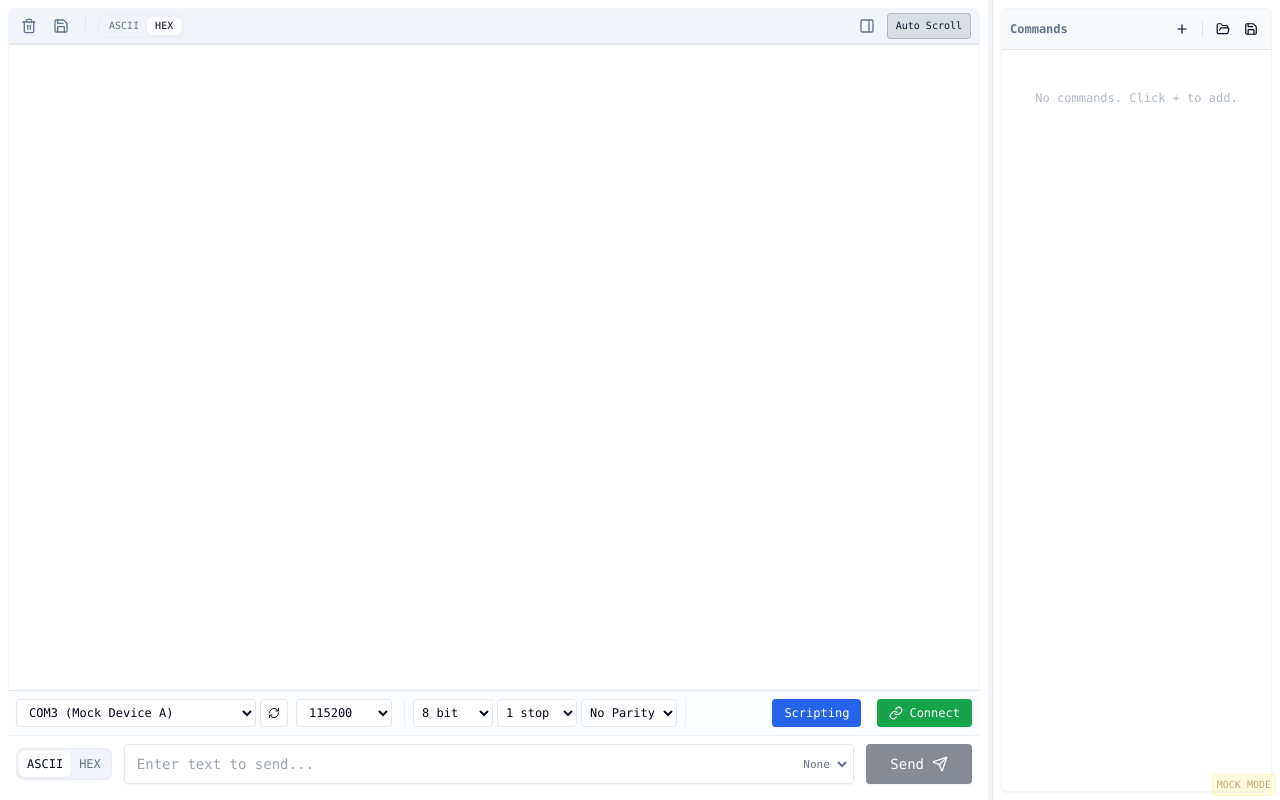
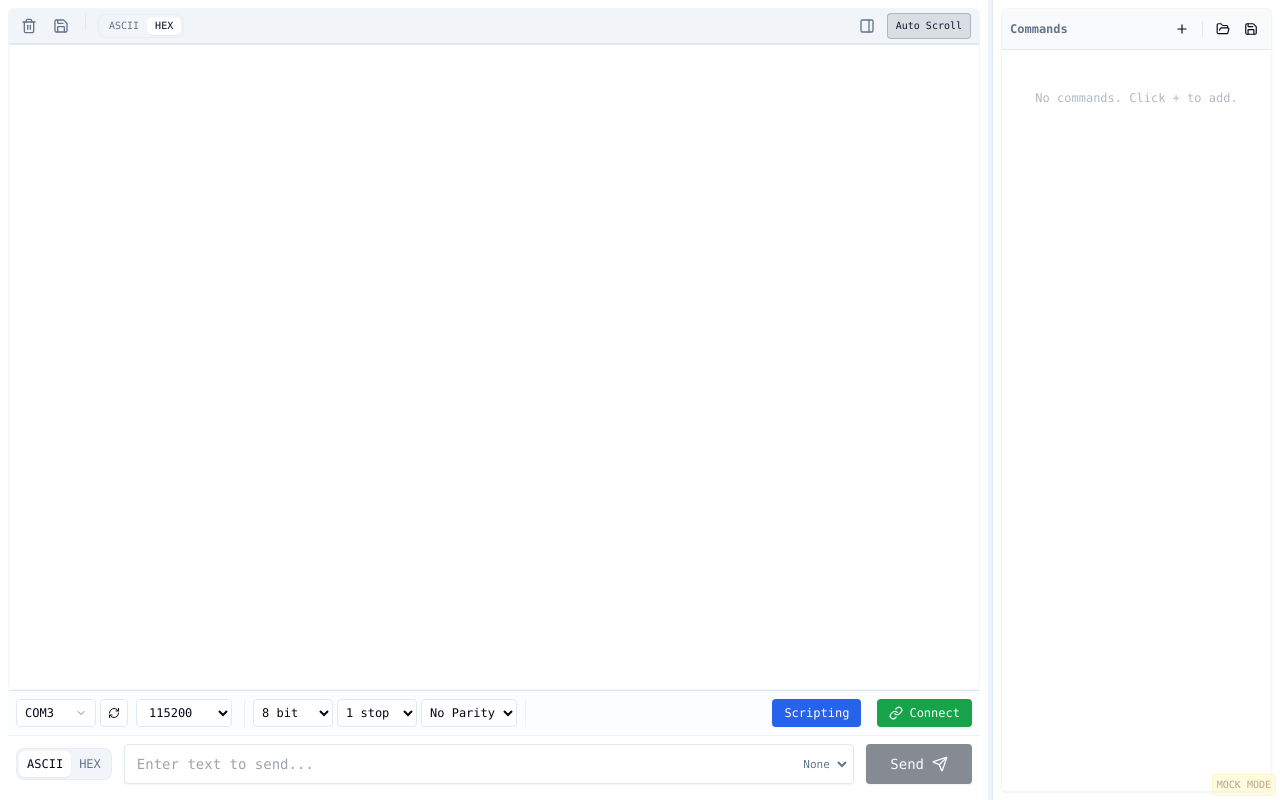
Before and after one commit to motleylight/serial_master, a React (Vite) app in the folder src/ui/: page / in a window 1280 px wide. Built offline with nearby package versions, Linux system fonts and the light colour scheme.

Commit message:
Feat: optimize port selector UI with custom compact dropdown

```diff
--- a/src/ui/src/components/ControlPanel.tsx
+++ b/src/ui/src/components/ControlPanel.tsx
@@ -3,6 +3,7 @@ import { SerialService, SerialConfig, SerialPortInfo } from "../services/ipc";
 import { cn } from "../lib/utils";
 import { RefreshCw, Link, Link2Off, Send } from "lucide-react";
 import { HexSwitch } from "./ui/HexSwitch";
+import { PortSelect } from "./ui/PortSelect";
 
 interface ControlPanelProps {
     config: SerialConfig;
@@ -129,20 +130,18 @@ export function ControlPanel({
         <div className="flex flex-col border-t border-border bg-muted/20">
             {/* Top Row: Settings */}
             <div className="flex flex-wrap items-center gap-2 p-2 border-b border-border/50 text-xs">
-                {/* Port */}
+                {/* Port Selection (Custom Dropdown) */}
+                <div className="relative">
+                    <button
+                        onClick={() => refreshPorts()} // Primary action left click: refresh & open? No, let's keep refresh separate.
+                        className="hidden" // Placeholder
+                    />
                     <div className="flex items-center gap-1">
-                    <select
-                        className="h-7 w-60 rounded border border-input bg-background px-2 focus:outline-none focus:ring-1 focus:ring-primary"
+                        <PortSelect
                             value={config.port_name}
-                        onChange={(e) => handleChange("port_name", e.target.value)}
-                        title={config.port_name}
-                    >
-                        {ports.map((port) => (
-                            <option key={port.port_name} value={port.port_name}>
-                                {port.port_name}{port.product_name ? ` (${port.product_name})` : ''}
-                            </option>
-                        ))}
-                    </select>
+                            onChange={(val) => handleChange("port_name", val)}
+                            ports={ports}
+                        />
                         <button
                             onClick={refreshPorts}
                             className="h-7 w-7 inline-flex items-center justify-center rounded border border-border bg-background hover:bg-accent disabled:opacity-50"
@@ -150,6 +149,7 @@ export function ControlPanel({
                         >
                             <RefreshCw className={cn("h-3 w-3", loading && "animate-spin")} />
                         </button>
+                    </div>
                 </div>
 
                 {/* Baud */}
--- /dev/null
+++ b/src/ui/src/components/ui/PortSelect.tsx
@@ -0,0 +1,74 @@
+
+import { useState, useRef, useEffect } from "react";
+import { ChevronDown, Check } from "lucide-react"; // Make sure to import these in ControlPanel too or just copy this whole component
+import { cn } from "../../lib/utils";
+import { SerialPortInfo } from "../../services/ipc";
+
+interface PortSelectProps {
+    value: string;
+    onChange: (value: string) => void;
+    ports: SerialPortInfo[];
+}
+
+export function PortSelect({ value, onChange, ports }: PortSelectProps) {
+    const [isOpen, setIsOpen] = useState(false);
+    const containerRef = useRef<HTMLDivElement>(null);
+
+    // Close when clicking outside
+    useEffect(() => {
+        const handleClickOutside = (event: MouseEvent) => {
+            if (containerRef.current && !containerRef.current.contains(event.target as Node)) {
+                setIsOpen(false);
+            }
+        };
+        document.addEventListener("mousedown", handleClickOutside);
+        return () => document.removeEventListener("mousedown", handleClickOutside);
+    }, []);
+
+    const selectedPort = ports.find(p => p.port_name === value);
+
+    return (
+        <div className="relative" ref={containerRef}>
+            <button
+                onClick={() => setIsOpen(!isOpen)}
+                className="h-7 w-20 flex items-center justify-between rounded border border-input bg-background px-2 text-xs focus:outline-none focus:ring-1 focus:ring-primary hover:bg-accent/50"
+                title={selectedPort?.product_name || value} // Tooltip still shows full name
+            >
+                <span className="truncate">{value || "Select"}</span>
+                <ChevronDown className="h-3 w-3 opacity-50" />
+            </button>
+
+            {isOpen && (
+                <div className="absolute top-full left-0 mt-1 w-64 max-h-60 overflow-auto rounded-md border border-border bg-popover p-1 shadow-md z-50">
+                    {ports.length === 0 ? (
+                        <div className="px-2 py-1.5 text-xs text-muted-foreground">No ports found</div>
+                    ) : (
+                        ports.map((port) => (
+                            <button
+                                key={port.port_name}
+                                onClick={() => {
+                                    onChange(port.port_name);
+                                    setIsOpen(false);
+                                }}
+                                className={cn(
+                                    "relative w-full flex flex-col items-start rounded-sm px-2 py-1.5 text-left text-xs hover:bg-accent hover:text-accent-foreground outline-none",
+                                    value === port.port_name && "bg-accent/50"
+                                )}
+                            >
+                                <div className="flex items-center w-full">
+                                    <span className="font-medium">{port.port_name}</span>
+                                    {value === port.port_name && <Check className="ml-auto h-3 w-3" />}
+                                </div>
+                                {port.product_name && (
+                                    <span className="text-[10px] text-muted-foreground truncate w-full">
+                                        {port.product_name}
+                                    </span>
+                                )}
+                            </button>
+                        ))
+                    )}
+                </div>
+            )}
+        </div>
+    );
+}
```
Lines whose indentation alone changed are shown as unchanged.
